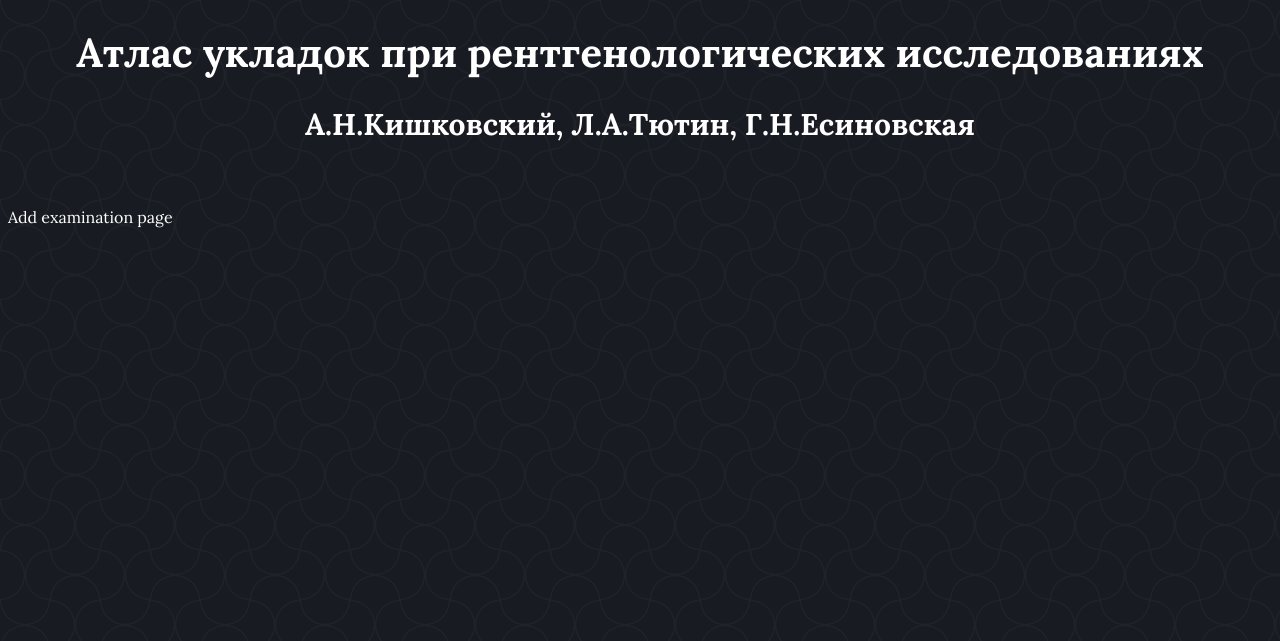
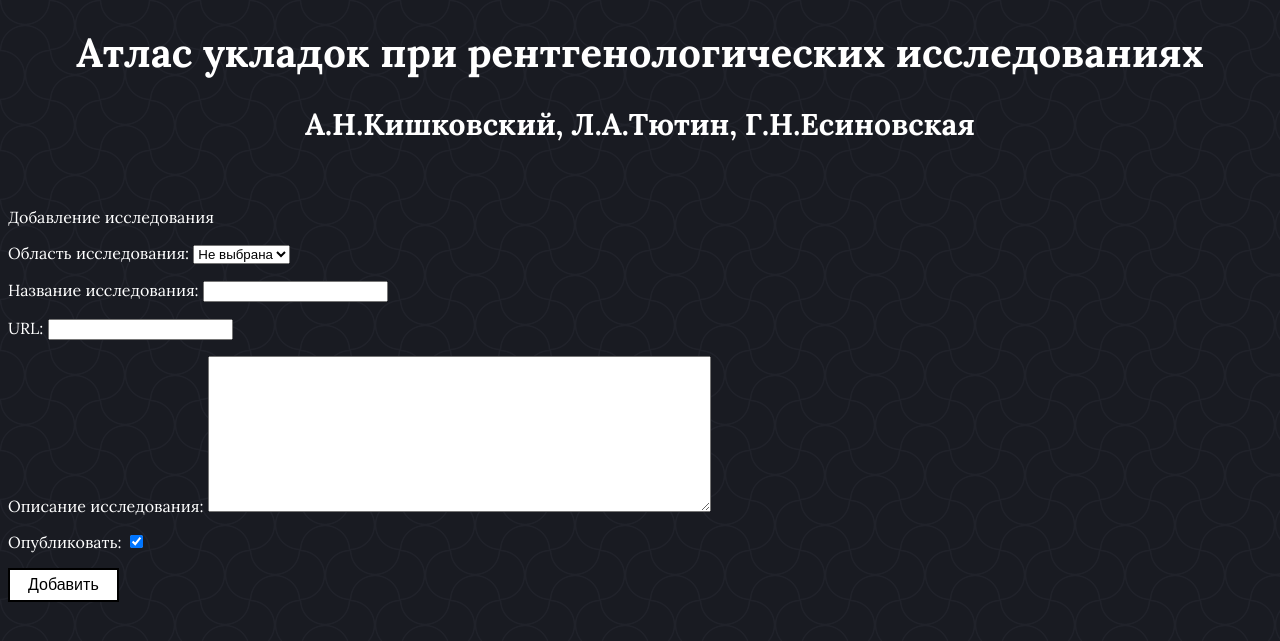
Before and after one commit to lobster2nd/X-Ray_atlas_Django, a Django app: template examinations/templates/examinations/addpage.html in a window 1280 px wide. Shown: the top 641 px of the page. Run offline with Django 4.2, Linux system fonts and the light colour scheme; the template is opened without the code that fills it: values that come from a table or form of the project are taken from there, others are empty.

Commit message:
add examination form added

```diff
--- /dev/null
+++ b/examinations/forms.py
@@ -0,0 +1,10 @@
+from django import forms
+from .models import *
+
+
+class AddExamForm(forms.Form):
+    cat = forms.ModelChoiceField(queryset=Category.objects.all(), label='Область исследования', empty_label='Не выбрана')
+    title = forms.CharField(max_length=255, label='Название исследования')
+    slug = forms.SlugField(max_length=255, label='URL')
+    content = forms.CharField(widget=forms.Textarea(attrs={'cols': 60, 'rows': 10}), label='Описание исследования')
+    is_published = forms.BooleanField(label='Опубликовать', required=False, initial=True)
--- a/examinations/templates/examinations/addpage.html
+++ b/examinations/templates/examinations/addpage.html
@@ -1,6 +1,18 @@
 {% extends 'examinations/base.html' %}
 
 {% block content %}
-Add examination page
+<form action="{% url 'addpage' %}" method="post">
+    {% csrf_token %}
+
+    <div class="form_error">{{ form.non_field_errors }}</div> <!--не отображается-->
+    <div class="title">Добавление исследования</div>
+
+    {% for f in form %}
+        <p><label class="form-label" for="{{ f.id_for_label }}">{{ f.label }}: </label>{{ f }}</p>
+    <div class="form-error">{{ form.title.errors }}</div>
+    {% endfor %}
+
+    <button type="submit">Добавить</button>
+</form>
 
 {% endblock %}
--- a/examinations/templates/examinations/base.html
+++ b/examinations/templates/examinations/base.html
@@ -16,7 +16,7 @@
 {% block buttons %}
 <div class="buttonContainer">
     {% for m in menu %}
-        <a class="rainbow-button" href='#'>{{m.title}}</a>
+        <a class="rainbow-button" href="#">{{m.title}}</a>
     {% endfor %}
 </div>
 <div class="buttonContainer">
--- a/examinations/urls.py
+++ b/examinations/urls.py
@@ -5,7 +5,7 @@ from .views import *
 urlpatterns = [
     path('', ExaminationsHome.as_view(), name='home'),
     # path('atlas/', atlas, name='atlas'),
-    #path('add_page/', AddPage.as_view(), name='add_page'),
+    path('addpage/', addpage, name='addpage'),
     # path('contact/', contact, name='contact'),
     # path('login/', login, name='login'),
     path('exam/<slug:exam_slug>/', ShowExam.as_view(), name='exam'),
```
Also changed, not shown: examinations/views.py (+19 -4 lines).
